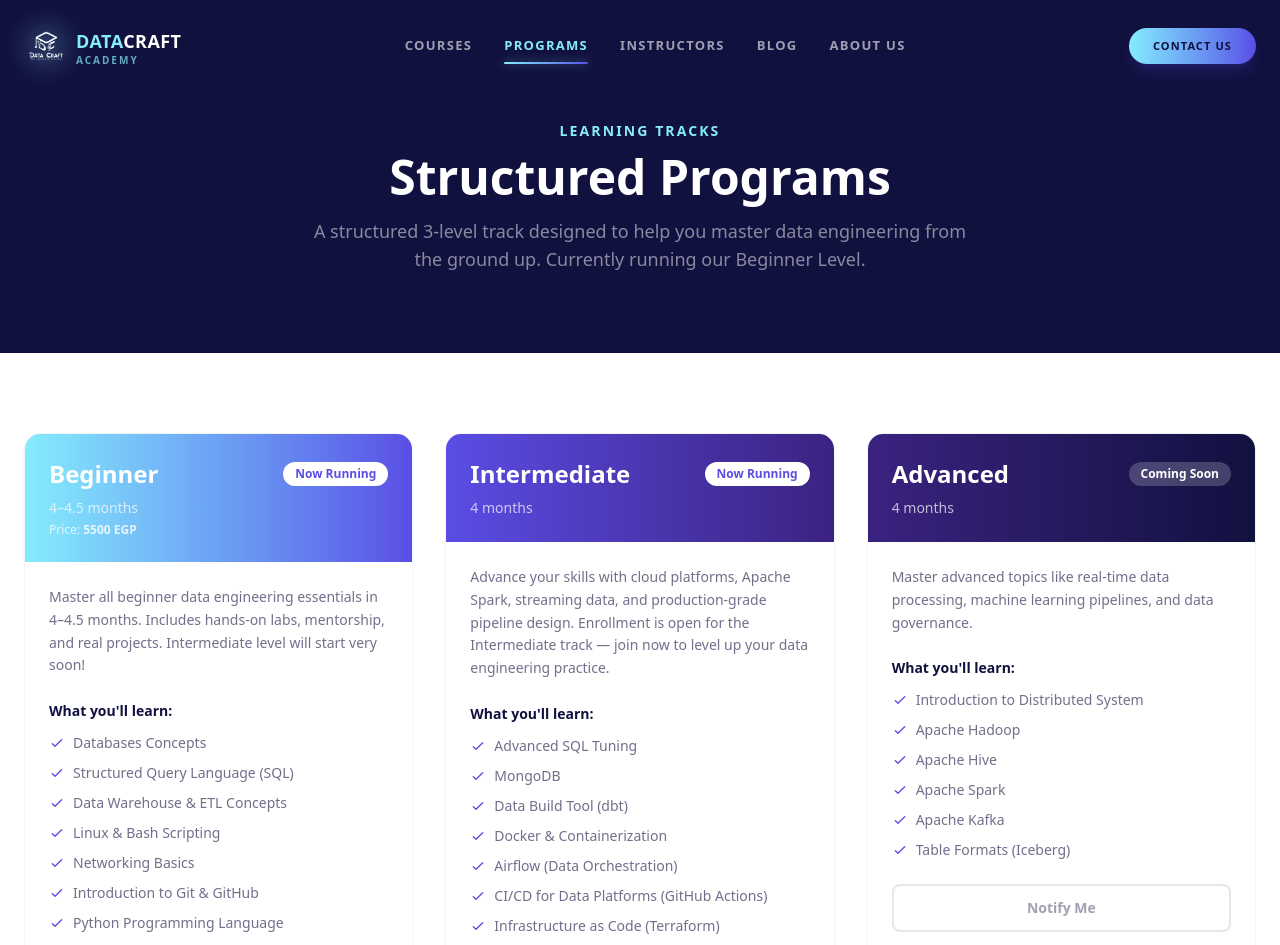
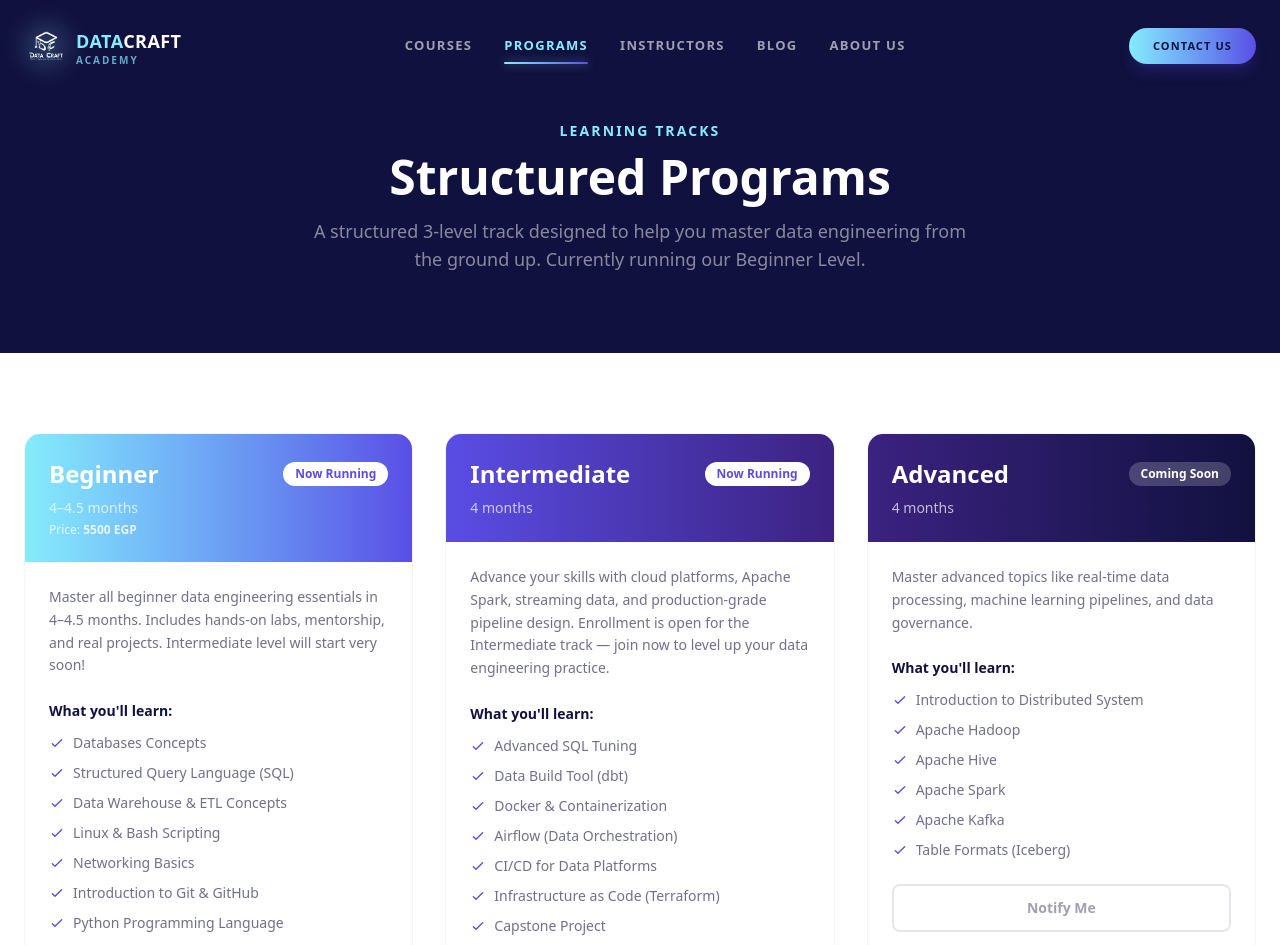
Before and after one commit to mmmmzxe/datacraft, a Next.js app: page /programs in a window 1280 px wide. Shown: the top 945 px of the page. Built offline with nearby package versions, Linux system fonts and the light colour scheme.

Commit message:
fix: remove MongoDB and simplify CI/CD module name in CourseDetailClient and ProgramsPage components

```diff
--- a/src/app/courses/[slug]/CourseDetailClient.tsx
+++ b/src/app/courses/[slug]/CourseDetailClient.tsx
@@ -39,11 +39,10 @@ const programs = [
       "Advance your skills with cloud platforms, Apache Spark, streaming data, and production-grade pipeline design. Enrollment is open for the Intermediate track — join now to level up your data engineering practice.",
     modules: [
       "Advanced SQL Tuning",
-      "MongoDB",
       "Data Build Tool (dbt)",
       "Docker & Containerization",
       "Airflow (Data Orchestration)",
-      "CI/CD for Data Platforms (GitHub Actions)",
+      "CI/CD for Data Platforms",
       "Infrastructure as Code (Terraform)",
       "Capstone Project",
     ],
--- a/src/app/programs/page.tsx
+++ b/src/app/programs/page.tsx
@@ -35,11 +35,10 @@ const programs = [
       "Advance your skills with cloud platforms, Apache Spark, streaming data, and production-grade pipeline design. Enrollment is open for the Intermediate track — join now to level up your data engineering practice.",
     modules: [
       "Advanced SQL Tuning",
-      "MongoDB",
       "Data Build Tool (dbt)",
       "Docker & Containerization",
       "Airflow (Data Orchestration)",
-      "CI/CD for Data Platforms (GitHub Actions)",
+      "CI/CD for Data Platforms",
       "Infrastructure as Code (Terraform)",
       "Capstone Project",
     ],
```
